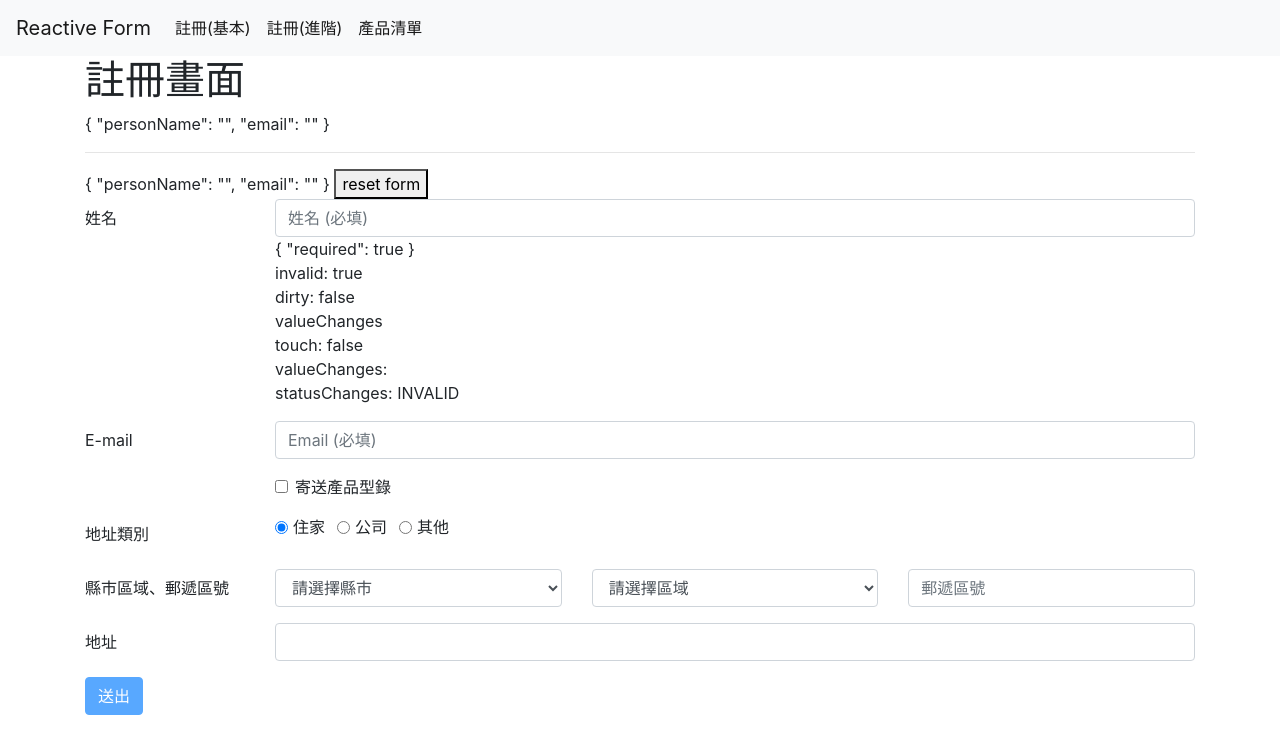
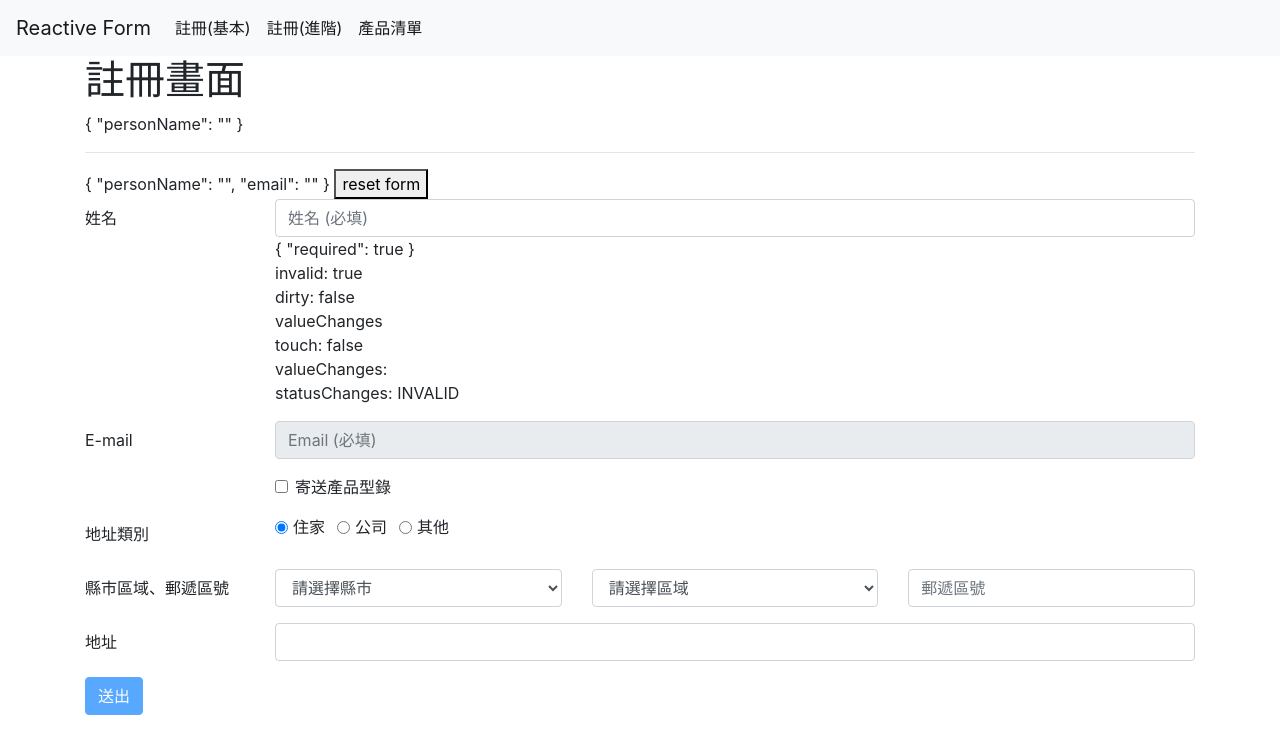
Before and after one commit to SHANG-TING/20181110-angular-beginner-form, an Angular app: page /signup in a window 1280 px wide. Shown: the top 754 px of the page. Built offline with nearby package versions, Linux system fonts and the light colour scheme.

Commit message:
就算email disabled 也可以透過 f.form.getRowValue() 取得email

```diff
--- a/src/app/signup/signup.component.html
+++ b/src/app/signup/signup.component.html
@@ -40,6 +40,7 @@
              name="email"
              ngModel
              placeholder="Email (必填)"
+             [disabled]="true"
              required>
     </div>
   </div>
```
